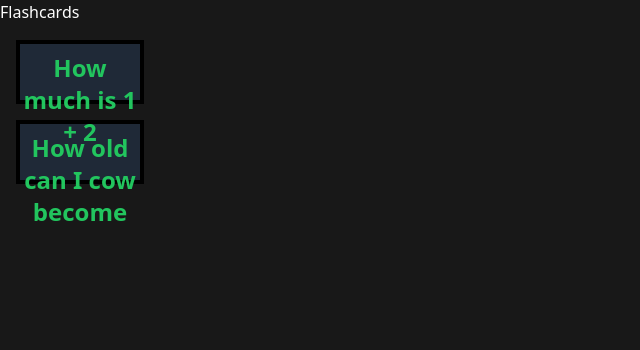
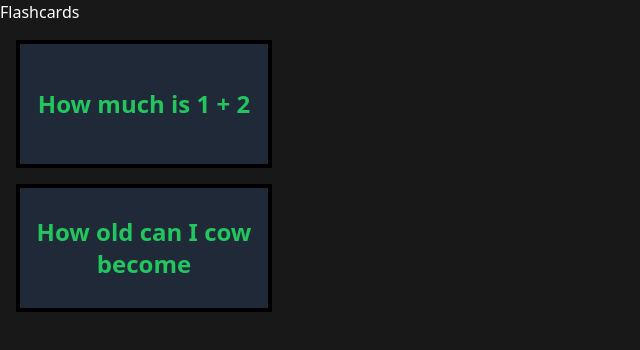
Before and after one commit to Yokosumi/sc013-cooking-power-of-flashcards, a React (Vite) app: page / in a window 1280 px wide. Shown: the top 350 px of the page, without its empty margins (0-640 px from the left). Built offline with nearby package versions, Linux system fonts and the light colour scheme.

Commit message:
refactor: Update Card component styling for better display of flashcards

```diff
--- a/src/components/Card.tsx
+++ b/src/components/Card.tsx
@@ -5,7 +5,7 @@ type CardProps = {
 export const Card = ({ display }: CardProps) => {
     return (
         <>
-            <section className="border-4 border-black text-green-500 font-bold text-2xl text-center  w-32 h-16 py-2 m-4 bg-gray-800 pointer">
+            <section className="flex justify-center items-center border-4 border-black text-green-500 font-bold text-2xl text-center p-4 w-64 h-32 m-4 bg-gray-800 pointer">
                 {display}
             </section>
         </>
```
